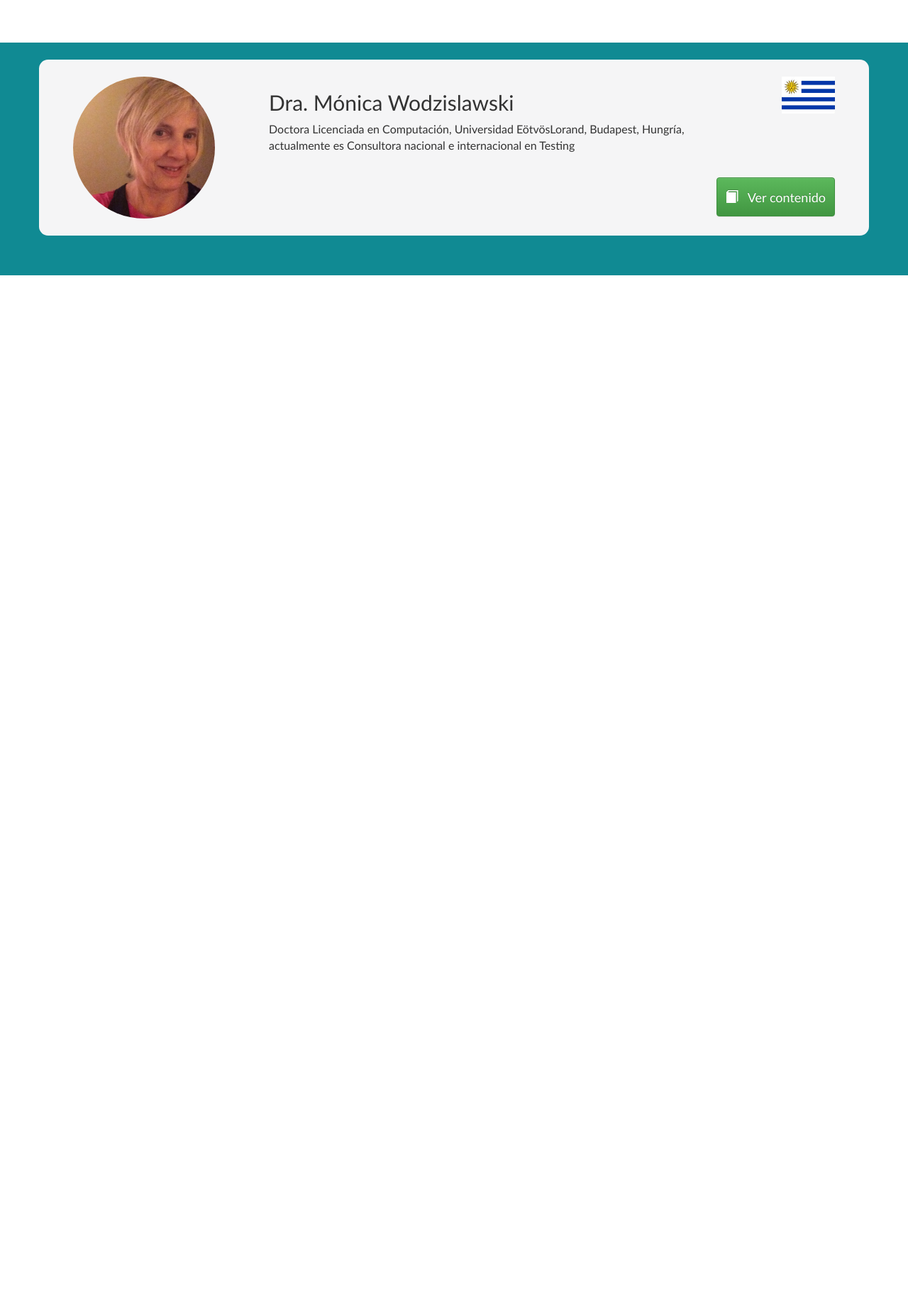
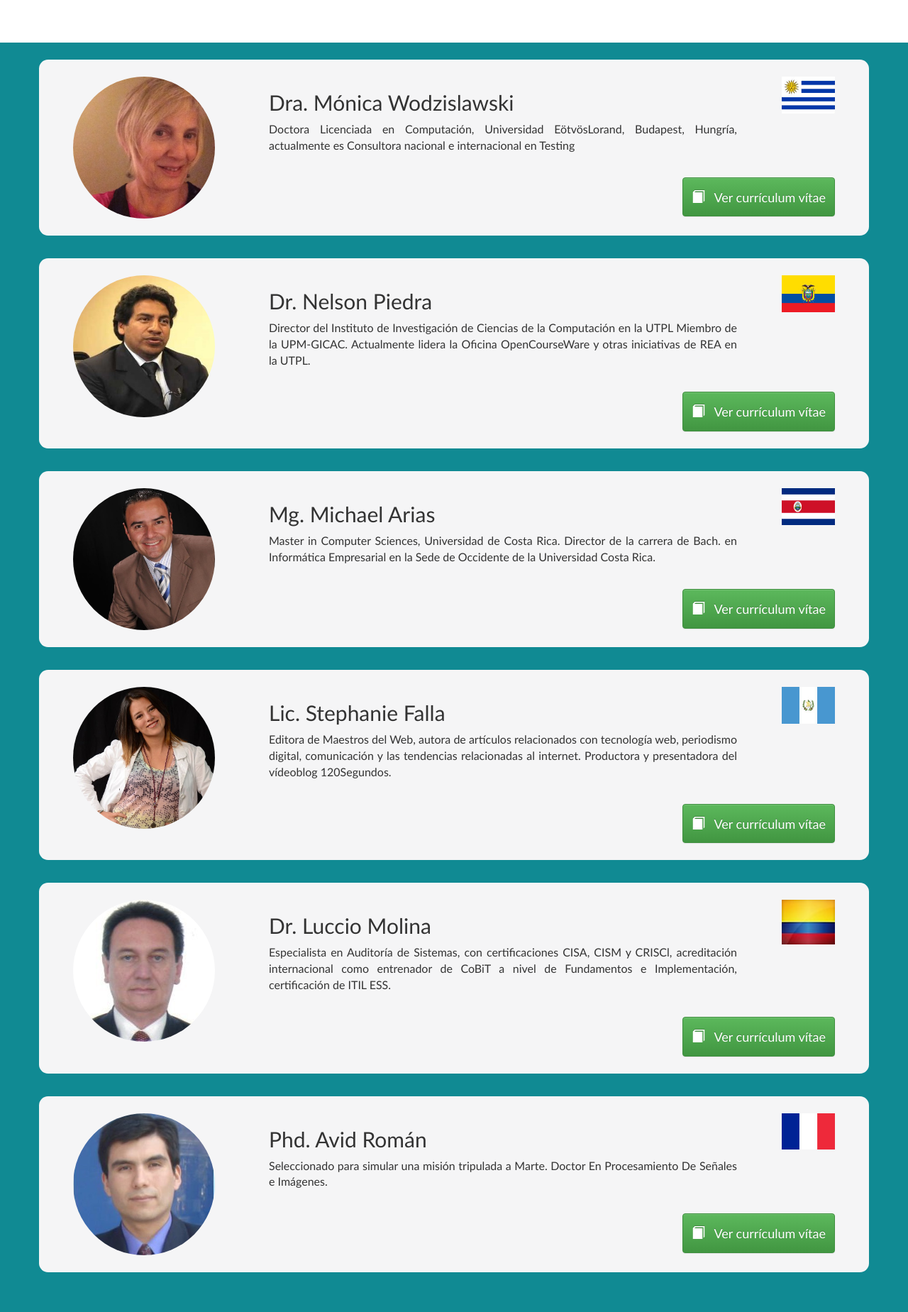
Before and after one commit to jhonazsh/coneisc, a PHP site: page /ponentes.html in a window 1280 px wide. Shown: the whole page at 71% size. Before the commit the page ends 388 px from the top, so only its background shows below. Run offline with PHP 8.4, Linux system fonts and the light colour scheme; some libraries are stand-ins or nearby versions.

Commit message:
ponentes 14

```diff
--- a/css/webplatform.css
+++ b/css/webplatform.css
@@ -205,4 +205,10 @@ body
 	margin-bottom: 2em;
 }
 
+/*@media screen and (max-width: 768px){
+	.content-band{
+		padding: 0 auto;
+	}
+}*/
+
 /*ponentes....**********/
--- a/ponentes.html
+++ b/ponentes.html
@@ -23,25 +23,152 @@
 					<div class="row">
 						<div class="col-xs-12 col-sm-10 col-md-10">
 							<h2>Dra. Mónica Wodzislawski</h2>
-							<p>
+							<p align="justify">
 								Doctora Licenciada en Computación, Universidad EötvösLorand, Budapest, 	Hungría, actualmente es Consultora nacional e internacional en Testing
 							</p>
 						</div>
-						<div class="col-sm-2 col-md-2">
+						<div class="hidden-xs col-sm-2 col-md-2 content-band">
 							<img class="img-derecha img-responsive" src="img/ponentes/uruguay.jpg" alt="">
 						</div>
 					</div>
 
 					<br>
 					<div class="derecha-boton">
-						<a href="#" class="btn btn-success"><h4><span class="glyphicon glyphicon-book"></span>&nbsp;&nbsp;&nbsp;Ver contenido</h4></a>
+						<a href="#" class="btn btn-success"><h4><span class="glyphicon glyphicon-book"></span>&nbsp;&nbsp;&nbsp;Ver currículum vítae</h4></a>
 					</div>
 				</div>
 			</div>
 		</div>
 
+		<div class="container caja-ponente-detalle">
+			<div class="row">
+				<div class="col-xs-12 col-sm-3 col-md-3">
+					<img src="img/ponentes/nelsonpiedra.jpg" alt="" class="img-circle img-responsive img-ponente">
+				</div>
+				<div class="col-xs-12 col-sm-9 col-md-9">
+					<div class="row">
+						<div class="col-xs-12 col-sm-10 col-md-10">
+							<h2>Dr. Nelson Piedra</h2>
+							<p align="justify">
+								Director del Instituto de Investigación de Ciencias de la Computación en la UTPL Miembro de la UPM-GICAC. Actualmente lidera la Oficina OpenCourseWare y otras iniciativas de REA en la UTPL.
+							</p>
+						</div>
+						<div class="hidden-xs col-sm-2 col-md-2 content-band">
+							<img class="img-derecha img-responsive" src="img/ponentes/ecuador.jpg" alt="">
+						</div>
+					</div>
 
+					<br>
+					<div class="derecha-boton">
+						<a href="#" class="btn btn-success"><h4><span class="glyphicon glyphicon-book"></span>&nbsp;&nbsp;&nbsp;Ver currículum vítae</h4></a>
+					</div>
+				</div>
+			</div>
+		</div>
 
+		<div class="container caja-ponente-detalle">
+			<div class="row">
+				<div class="col-xs-12 col-sm-3 col-md-3">
+					<img src="img/ponentes/michaelarias.jpg" alt="" class="img-circle img-responsive img-ponente">
+				</div>
+				<div class="col-xs-12 col-sm-9 col-md-9">
+					<div class="row">
+						<div class="col-xs-12 col-sm-10 col-md-10">
+							<h2>Mg. Michael Arias</h2>
+							<p align="justify">
+								Master in Computer Sciences, Universidad de Costa Rica. Director de la carrera de Bach. en Informática Empresarial en la Sede de Occidente de la Universidad Costa Rica.
+							</p>
+						</div>
+						<div class="hidden-xs col-sm-2 col-md-2 content-band">
+							<img class="img-derecha img-responsive" src="img/ponentes/costarica.jpg" alt="">
+						</div>
+					</div>
+
+					<br>
+					<div class="derecha-boton">
+						<a href="#" class="btn btn-success"><h4><span class="glyphicon glyphicon-book"></span>&nbsp;&nbsp;&nbsp;Ver currículum vítae</h4></a>
+					</div>
+				</div>
+			</div>
+		</div>
+
+		<div class="container caja-ponente-detalle">
+			<div class="row">
+				<div class="col-xs-12 col-sm-3 col-md-3">
+					<img src="img/ponentes/teffy.jpg" alt="" class="img-circle img-responsive img-ponente">
+				</div>
+				<div class="col-xs-12 col-sm-9 col-md-9">
+					<div class="row">
+						<div class="col-xs-12 col-sm-10 col-md-10">
+							<h2>Lic. Stephanie Falla</h2>
+							<p align="justify">
+								Editora de Maestros del Web, autora de artículos relacionados con tecnología web, periodismo digital, comunicación y las tendencias relacionadas al internet. Productora y presentadora del vídeoblog 120Segundos.
+							</p>
+						</div>
+						<div class="hidden-xs col-sm-2 col-md-2 content-band">
+							<img class="img-derecha img-responsive" src="img/ponentes/guatemala.jpg" alt="">
+						</div>
+					</div>
+
+					<br>
+					<div class="derecha-boton">
+						<a href="#" class="btn btn-success"><h4><span class="glyphicon glyphicon-book"></span>&nbsp;&nbsp;&nbsp;Ver currículum vítae</h4></a>
+					</div>
+				</div>
+			</div>
+		</div>
+
+		<div class="container caja-ponente-detalle">
+			<div class="row">
+				<div class="col-xs-12 col-sm-3 col-md-3">
+					<img src="img/ponentes/luccio.jpg" alt="" class="img-circle img-responsive img-ponente">
+				</div>
+				<div class="col-xs-12 col-sm-9 col-md-9">
+					<div class="row">
+						<div class="col-xs-12 col-sm-10 col-md-10">
+							<h2>Dr. Luccio Molina</h2>
+							<p align="justify">
+								Especialista en Auditoría de Sistemas, con certificaciones CISA, CISM y CRISCl, acreditación internacional como entrenador de CoBiT a nivel de Fundamentos e Implementación, certificación de ITIL ESS.
+							</p>
+						</div>
+						<div class="hidden-xs col-sm-2 col-md-2 content-band">
+							<img class="img-derecha img-responsive" src="img/ponentes/colombia.jpg" alt="">
+						</div>
+					</div>
+
+					<br>
+					<div class="derecha-boton">
+						<a href="#" class="btn btn-success"><h4><span class="glyphicon glyphicon-book"></span>&nbsp;&nbsp;&nbsp;Ver currículum vítae</h4></a>
+					</div>
+				</div>
+			</div>
+		</div>
+
+		<div class="container caja-ponente-detalle">
+			<div class="row">
+				<div class="col-xs-12 col-sm-3 col-md-3">
+					<img src="img/ponentes/avid.jpg" alt="" class="img-circle img-responsive img-ponente">
+				</div>
+				<div class="col-xs-12 col-sm-9 col-md-9">
+					<div class="row">
+						<div class="col-xs-12 col-sm-10 col-md-10">
+							<h2>Phd. Avid Román</h2>
+							<p align="justify">
+								Seleccionado para simular una misión tripulada a Marte. Doctor En Procesamiento De Señales e Imágenes.
+							</p>
+						</div>
+						<div class="hidden-xs col-sm-2 col-md-2 content-band">
+							<img class="img-derecha img-responsive" src="img/ponentes/francia.jpg" alt="">
+						</div>
+					</div>
+
+					<br>
+					<div class="derecha-boton">
+						<a href="#" class="btn btn-success"><h4><span class="glyphicon glyphicon-book"></span>&nbsp;&nbsp;&nbsp;Ver currículum vítae</h4></a>
+					</div>
+				</div>
+			</div>
+		</div>
 
 	</section>
 
```
